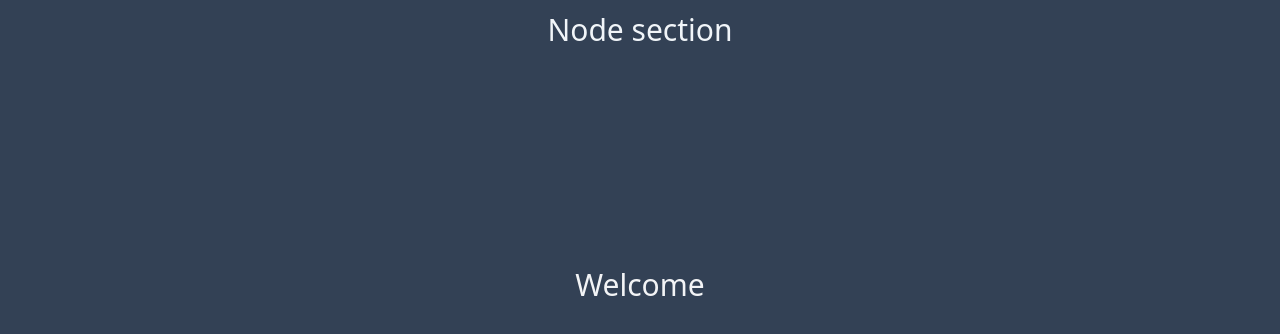
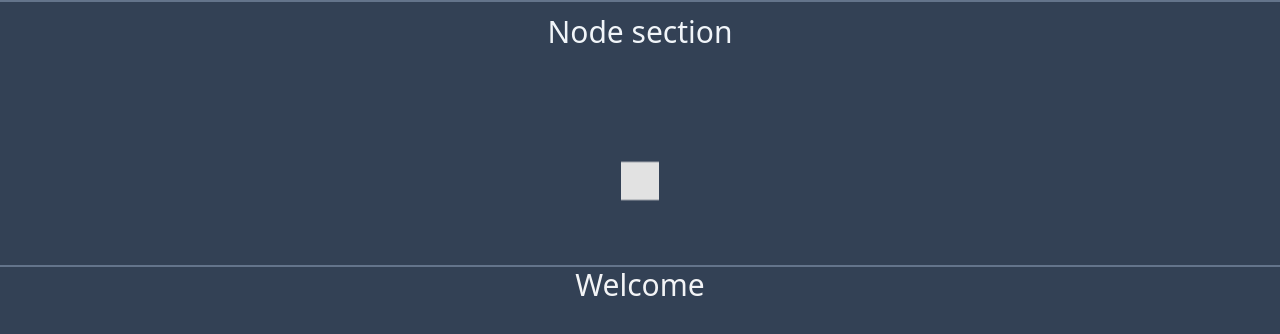
Before and after one commit to prateekpm123/EcommerceFrontEnd, a React (Vite) app: page / in a window 1280 px wide. Shown: the top 334 px of the page. Built offline with nearby package versions, Linux system fonts and the light colour scheme.

Commit message:
Added a three js in project and added a 3d cube

```diff
--- a/package.json
+++ b/package.json
@@ -12,6 +12,9 @@
   "dependencies": {
     "@radix-ui/react-icons": "^1.3.0",
     "@radix-ui/react-slot": "^1.1.0",
+    "@react-three/drei": "^9.112.0",
+    "@react-three/fiber": "^8.17.7",
+    "@types/three": "^0.168.0",
     "class-variance-authority": "^0.7.0",
     "clsx": "^2.1.1",
     "lucide-react": "^0.439.0",
@@ -20,7 +23,8 @@
     "react-error-boundary": "^4.0.13",
     "react-router-dom": "^6.26.2",
     "tailwind-merge": "^2.5.2",
-    "tailwindcss-animate": "^1.0.7"
+    "tailwindcss-animate": "^1.0.7",
+    "three": "^0.168.0"
   },
   "devDependencies": {
     "@eslint/js": "^9.9.0",
--- /dev/null
+++ b/src/pages/CanvasComp.tsx
@@ -0,0 +1,15 @@
+import { OrbitControls } from "@react-three/drei";
+import { Canvas } from "@react-three/fiber";
+
+function CanvasComp() {
+  return (
+    <Canvas>
+        <OrbitControls></OrbitControls>
+      <mesh>
+        <boxGeometry />
+      </mesh>
+    </Canvas>
+  );
+}
+
+export default CanvasComp;
--- a/src/pages/NodeSection.tsx
+++ b/src/pages/NodeSection.tsx
@@ -1,8 +1,10 @@
+import CanvasComp from "./CanvasComp";
 
 function NodeSection() {
     return(
-        <div className="h-1/3 w-full bg-slate-700">
+        <div className="h-1/3 w-full bg-slate-700 border-solid border-y-2 border-y-slate-500 ">
             <h2 className="text-3xl text-slate-100 pt-3">Node section</h2>
+            <CanvasComp></CanvasComp>
         </div>
     )
 }
```
Also changed, not shown: 1 other file (tests, documents, lock files or other folders).
